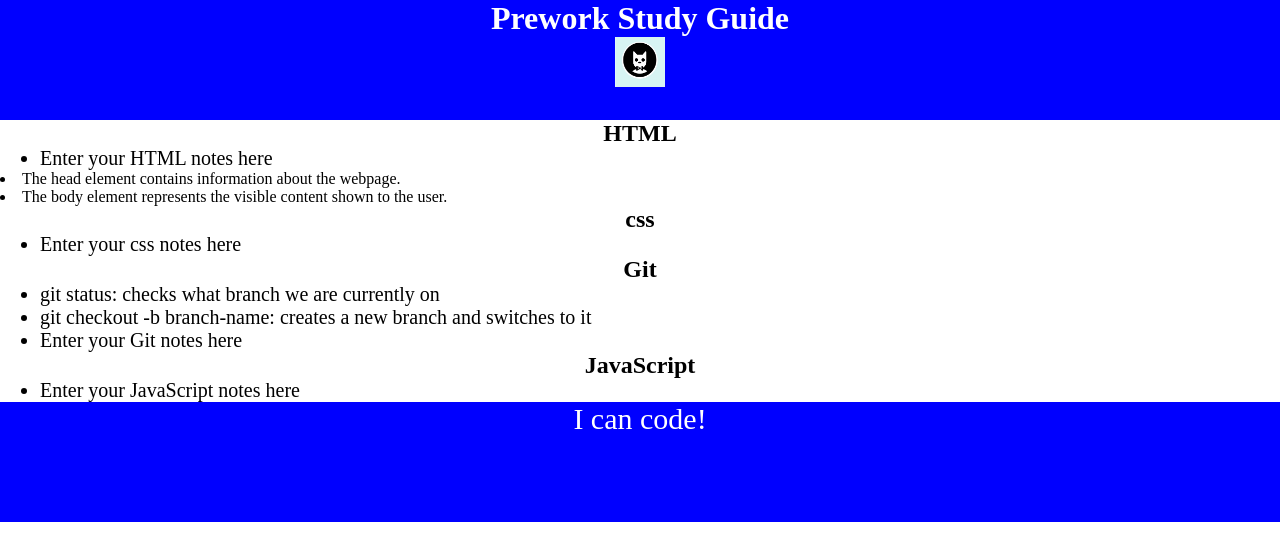
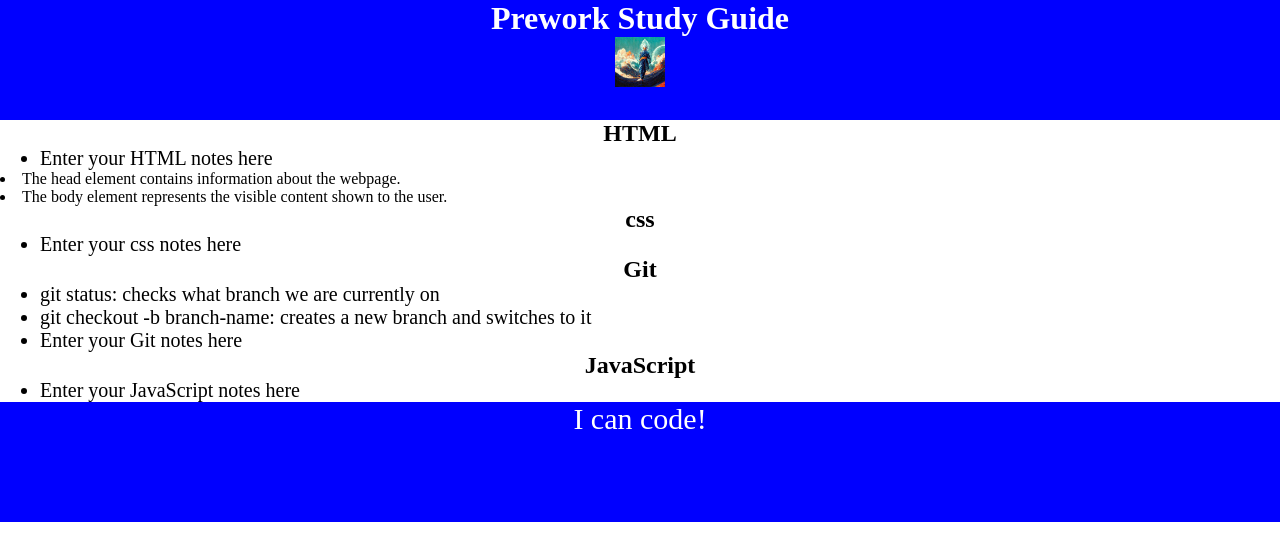
Before and after one commit to GuilhermeLopezNeto/Prework, a plain HTML site: page index.html in a window 1280 px wide. Drawn offline with Linux system fonts and the light colour scheme.

Commit message:
new picture

```diff
--- a/index.html
+++ b/index.html
@@ -12,7 +12,7 @@
 <body>
   <header id="top">
     <h1>Prework Study Guide</h1>
-    <img src="./assets/bowtie-cat.png" alt="Profile image of cat wearing a bow tie." />
+    <img src="./assets/example.jpg" alt="Profile image of cat wearing a bow tie." />
   </header>
   <main>
     <section class="card" id="html-section">
```
Also changed, not shown: assets/example.jpg (added).
